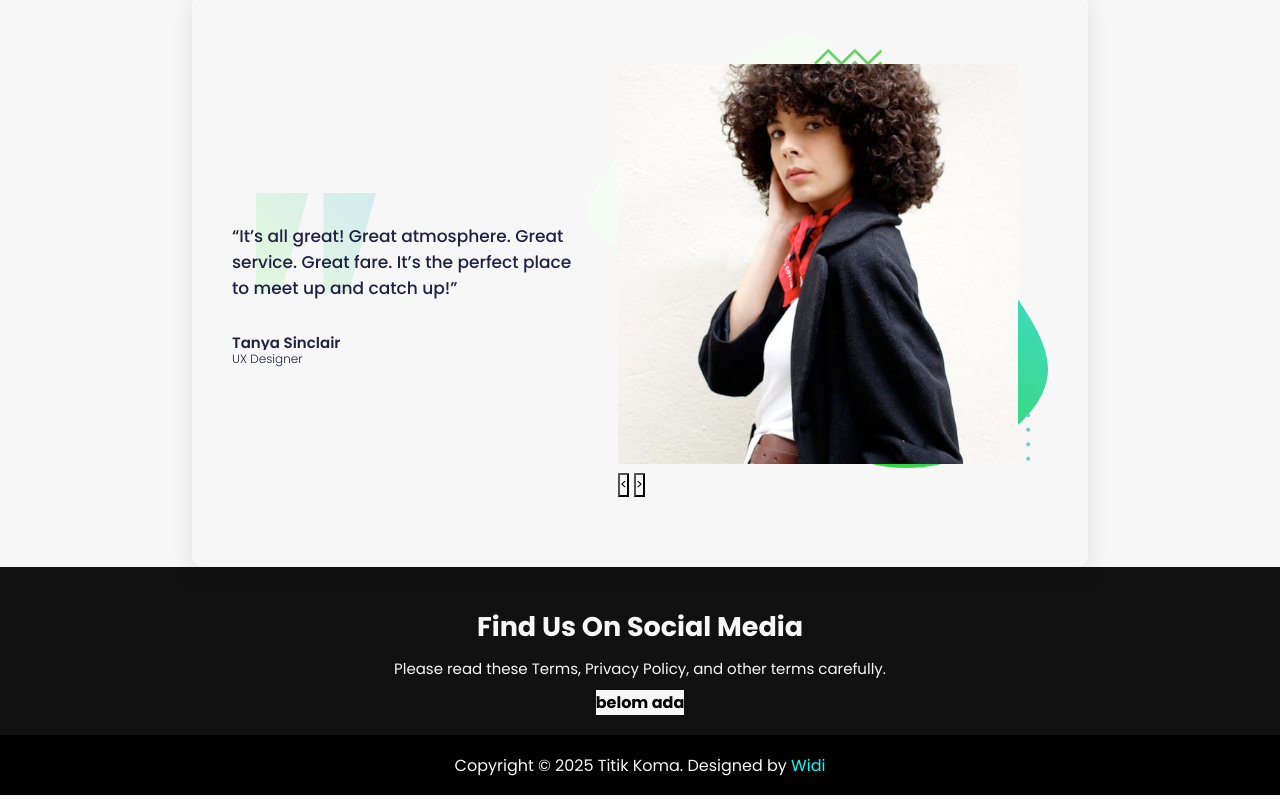
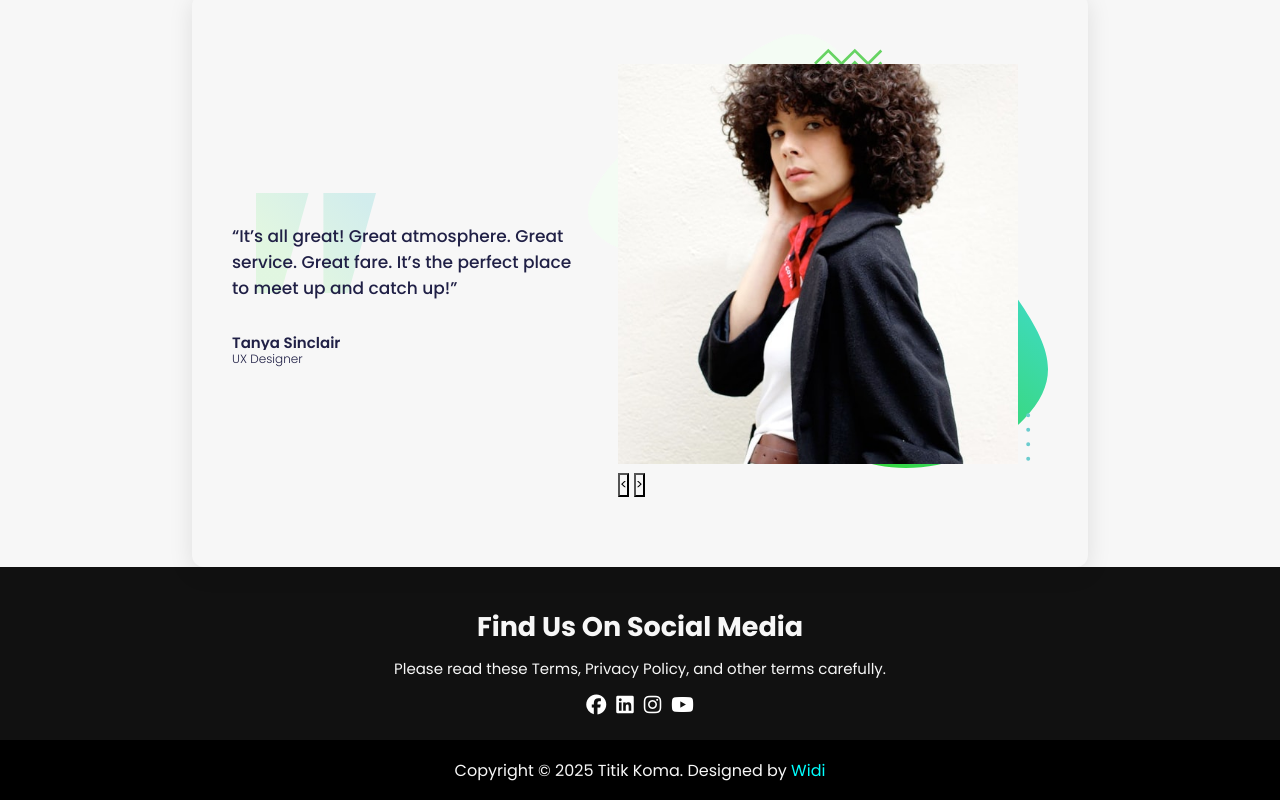
Before and after one commit to SaefulMustofa/company-profile, a plain HTML site: page index.html in a window 1280 px wide. Shown: the part 3511-4311 px from the top of the page. Drawn offline with Linux system fonts and the light colour scheme.

Commit message:
add social media icon

```diff
--- a/index.html
+++ b/index.html
@@ -8,6 +8,7 @@
     <link rel="preconnect" href="https://fonts.googleapis.com">
     <link rel="preconnect" href="https://fonts.gstatic.com" crossorigin>
     <link href="https://fonts.googleapis.com/css2?family=Poppins:ital,wght@0,100;0,200;0,300;0,400;0,500;0,600;0,700;0,800;0,900;1,100;1,200;1,300;1,400;1,500;1,600;1,700;1,800;1,900&display=swap" rel="stylesheet">
+    <link rel="stylesheet" href="https://cdnjs.cloudflare.com/ajax/libs/font-awesome/7.0.1/css/all.min.css">
 </head>
 <body>
 <!-- landing page -START -->
@@ -137,9 +138,12 @@
         <div class="content">
             <h3>Find Us On Social Media</h3>
             <p>Please read these Terms, Privacy Policy, and other terms carefully.</p>
-            <div class="sosmed-ikon">
-                <h4>belom ada</h4>
-            </div>
+                <ul class="sosmed">
+                    <li><a href=""><i class="fa-brands fa-facebook"></i></a></li>
+                    <li><a href=""><i class="fa-brands fa-linkedin"></i></a></li>
+                    <li><a href=""><i class="fa-brands fa-instagram"></i></a></li>
+                    <li><a href=""><i class="fa-brands fa-youtube"></i></a></li>
+                </ul>
         </div>
 
         <div class="copyright">
--- a/style.css
+++ b/style.css
@@ -352,4 +352,47 @@ footer {
     text-decoration: none;
 }
 
+.sosmed {
+    display: flex;
+    justify-content: center;
+    align-items: center;
+    gap: 10px;
+    list-style: none;
+    background: transparent;
+    padding: 0;
+    margin: 0;
+}
+
+.sosmed li {
+    background: transparent;
+    padding: 0;
+    margin: 0;
+}
+
+.sosmed li a {
+    display: inline-block;
+    color: #fff;
+    background: transparent !important;
+    font-size: 20px;
+    text-decoration: none;
+    padding: 0;
+    transition: color 0.3s ease;
+}
+
+.sosmed i,
+.sosmed .fa-brands {
+    background-color: transparent !important;
+    color: #fff !important;
+    border: none !important;
+    box-shadow: none !important;
+    display: inline-flex;
+    align-items: center;
+    justify-content: center;
+    padding: 0 !important;
+    margin: 0 !important;
+    width: auto;
+    height: auto;
+}
+
+
 /* footer */
```
